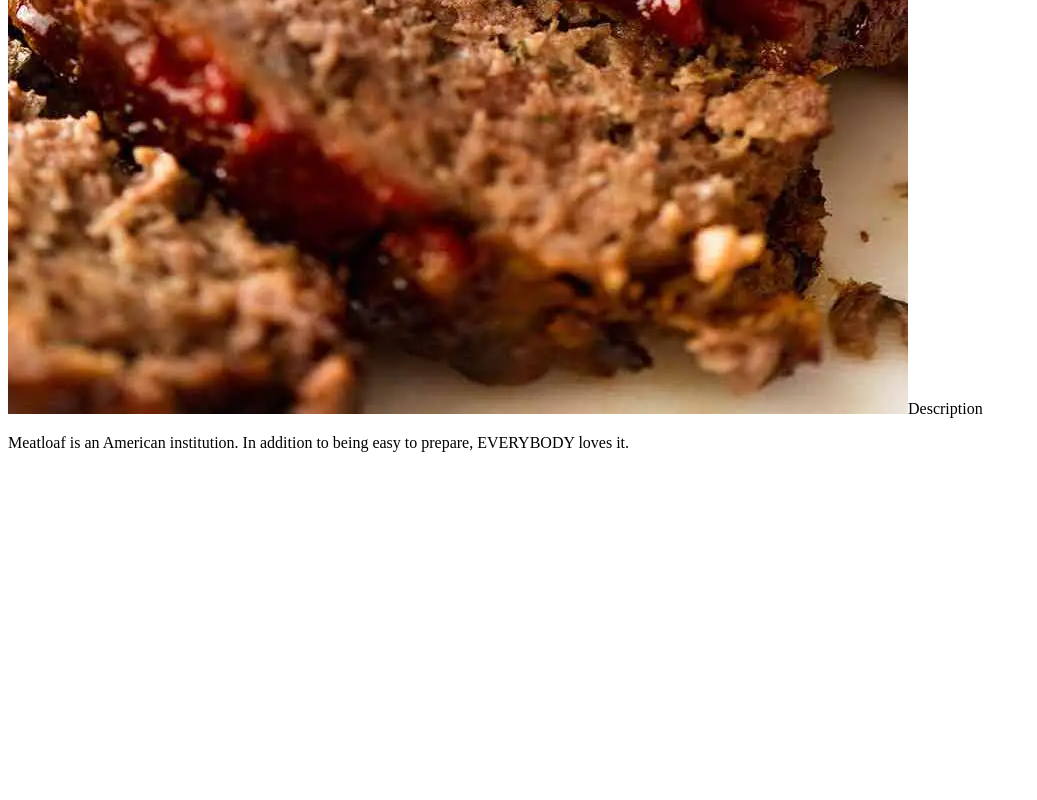
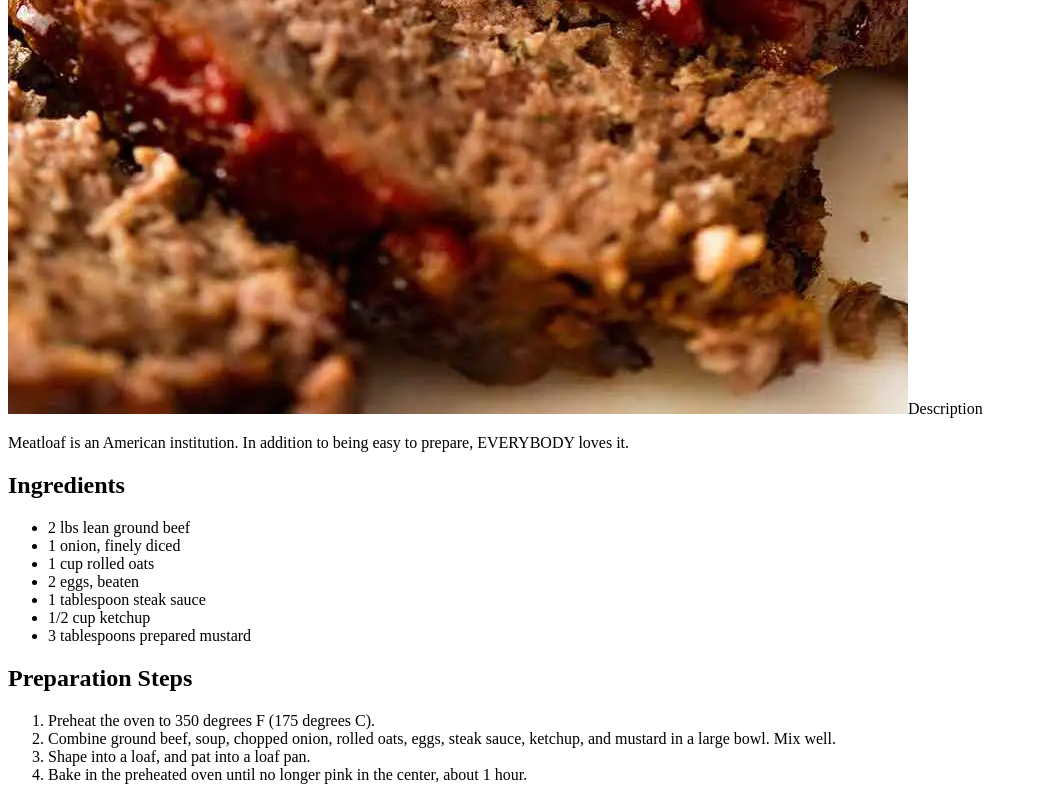
Before and after one commit to PVDM0/TOP-recipes, a plain HTML site: page recipes/meat-loaf/meat-loaf.html in a window 1280 px wide. Shown: the part 577-1377 px from the top of the page, without its empty margins (0-1037 px from the left). Before the commit the page ends 1045 px from the top, so only its background shows below. Drawn offline with Linux system fonts and the light colour scheme.

Commit message:
Add ingredients and preparation step to the meatloaf page

```diff
--- a/recipes/meat-loaf/meat-loaf.html
+++ b/recipes/meat-loaf/meat-loaf.html
@@ -14,5 +14,24 @@
         Meatloaf is an American institution.
         In addition to being easy to prepare, EVERYBODY loves it.
     </p>
+    <h2>Ingredients</h2>
+    <ul>
+        <li>2 lbs lean ground beef</li>
+        <li>1 onion, finely diced</li>
+        <li>1 cup rolled oats</li>
+        <li>2 eggs, beaten</li>
+        <li>1 tablespoon steak sauce</li>
+        <li>1/2 cup ketchup</li>
+        <li>3 tablespoons prepared mustard</li>
+    </ul>
+
+    <h2>Preparation Steps</h2>
+    <ol>
+        <li>Preheat the oven to 350 degrees F (175 degrees C).</li>
+        <li>Combine ground beef, soup, chopped onion, rolled oats, eggs, steak sauce,
+            ketchup, and mustard in a large bowl. Mix well.</li>
+        <li>Shape into a loaf, and pat into a loaf pan.</li>
+        <li>Bake in the preheated oven until no longer pink in the center, about 1 hour.</li>
+    </ol>
 </body>
 </html>
```
